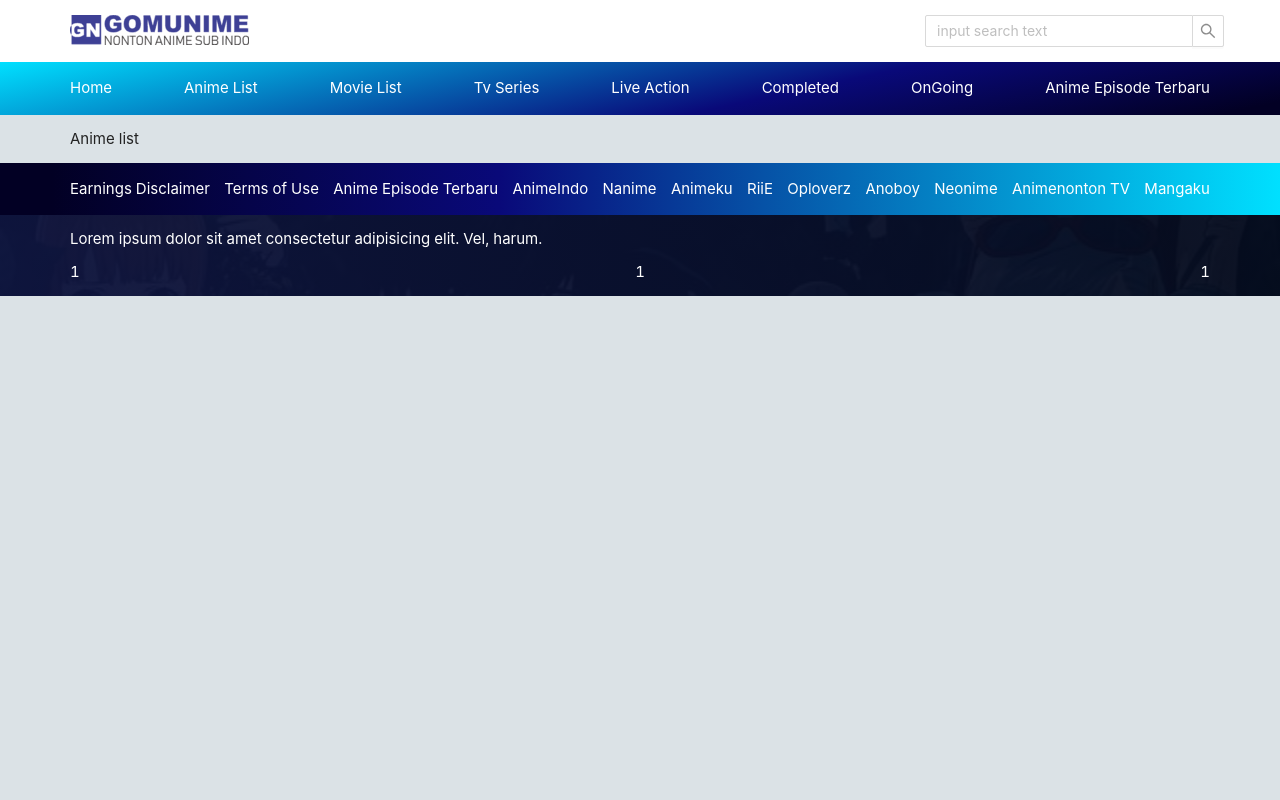
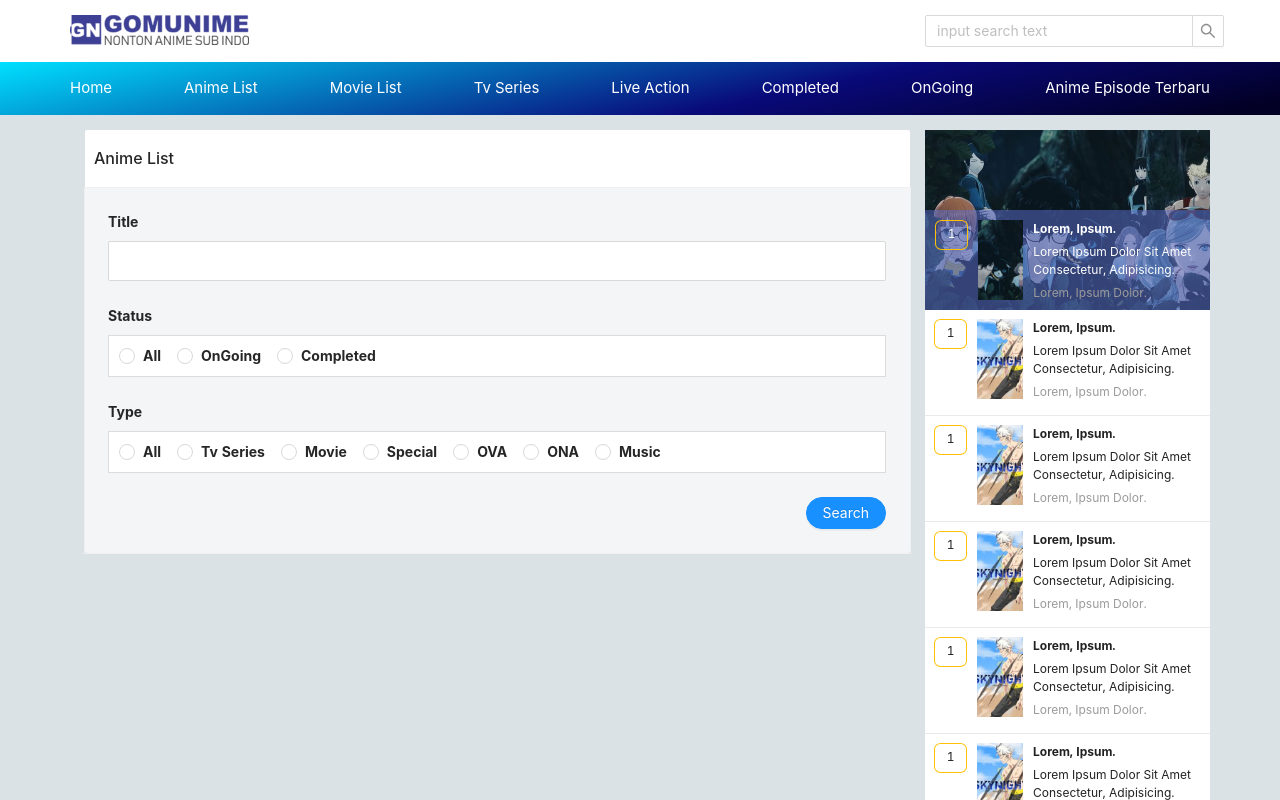
Before and after one commit to mrsetiawan/gomunime-clone, a React (Create React App) app: page /anime-list in a window 1280 px wide. Shown: the top 800 px of the page. Built offline with nearby package versions, Linux system fonts and the light colour scheme.

Commit message:
create anime list

```diff
--- a/src/assets/css/style.css
+++ b/src/assets/css/style.css
@@ -215,6 +215,17 @@ body {
     background-size: cover;
 }
 
+.form-group-costum {
+    background: white;
+    padding: 9px 10px !important;
+    width: 100%;
+    border: 1px solid #dcdcdc;
+}
+
+.ant-form-item {
+    font-weight: bold;
+}
+
 .footer-bg {
     background: rgb(103,94,130);
     background: linear-gradient(90deg, rgba(103,94,130,0.9023984593837535) 0%, rgba(14,20,62,0.9500175070028011) 0%, rgba(4,11,29,0.938813025210084) 100%);
--- a/src/components/CardTitle.js
+++ b/src/components/CardTitle.js
@@ -5,7 +5,7 @@ import {
 
 const CardTitle = (props) => {
   return (
-    <Card title={props.title}>
+    <Card title={props.title} style={{width: '100%'}}>
       {props.children}
     </Card>
   )
--- /dev/null
+++ b/src/components/SearchAnime.js
@@ -0,0 +1,50 @@
+import {
+  React,
+  Col,
+  Row,
+  Card,
+  Form,
+  Input,
+  Button,
+  Radio
+} from '../libraries/libraries.js';
+import CardTitle from './CardTitle';
+
+const SearchAnime = () => {
+  return (
+    <Row>
+      <CardTitle title='Anime List'>
+        <Card.Grid hoverable={false} style={{ width: '100%', background: 'rgba(34,58,101,.05)', border: 0 }}>
+          <Form layout='vertical'>
+            <Form.Item label="Title">
+              <Input size="large"/>
+            </Form.Item>
+            <Form.Item name="status" label="Status">
+              <Radio.Group className='form-group-costum'>
+                <Radio value="all">All</Radio>
+                <Radio value="ongoing">OnGoing</Radio>
+                <Radio value="completed">Completed</Radio>
+              </Radio.Group>
+            </Form.Item>
+            <Form.Item name="type" label="Type">
+              <Radio.Group className='form-group-costum'>
+                <Radio value="all">All</Radio>
+                <Radio value="ongoing">Tv Series</Radio>
+                <Radio value="movie">Movie</Radio>
+                <Radio value="special">Special</Radio>
+                <Radio value="ova">OVA</Radio>
+                <Radio value="ona">ONA</Radio>
+                <Radio value="music">Music</Radio>
+              </Radio.Group>
+            </Form.Item>
+            <Button type="primary" shape="round" size='medium' style={{float:'right'}}>
+              Search
+            </Button>
+          </Form>
+        </Card.Grid>
+      </CardTitle>
+    </Row>
+  )
+}
+
+export default SearchAnime;
--- a/src/pages/AnimeList.js
+++ b/src/pages/AnimeList.js
@@ -1,11 +1,24 @@
-import React from 'react';
+import {
+  React,
+  Col,
+  Row
+} from '../libraries/libraries';
 import Layout from './Layout';
+import SearchAnime from '../components/SearchAnime';
+import CardMoviesSidebar from '../components/CardMoviesSidebar';
 
 const AnimeList = () => {
   return (
     <Layout>
       <div className="container">
-        <p>Anime list</p>
+        <Row>
+          <Col lg={18} sm={12} xs={24} className='px-15' >
+            <SearchAnime />
+          </Col>
+          <Col lg={6} sm={24} xs={24}>
+            <CardMoviesSidebar />
+          </Col>
+        </Row>
       </div>
     </Layout>
   )
--- /dev/null
+++ b/src/pages/PageNotFound.js
@@ -0,0 +1,14 @@
+import { React } from '../libraries/libraries';
+import Layout from './Layout';
+
+const PageNotFound = () => {
+  return (
+    <Layout>
+      <div className="container">
+        <p>page not found</p>
+      </div>
+    </Layout>
+  )
+}
+
+export default PageNotFound;
--- a/src/routes/appRoutes.js
+++ b/src/routes/appRoutes.js
@@ -1,6 +1,7 @@
 import Home from '../pages/Home';
 import AnimeList from '../pages/AnimeList';
 import DetailMovie from '../pages/DetailMovie';
+import PageNotFound from '../pages/PageNotFound';
 
 const appRoutes = [
   {
@@ -20,8 +21,13 @@ const appRoutes = [
     component: DetailMovie,
     exact: true,
     path: "/detail-movie/:id"
+  },
+  {
+    name: "Page Not Found",
+    component:PageNotFound,
+    exact:true,
+    path:'*'
   }
-
 ]
 
 export default appRoutes;
```
